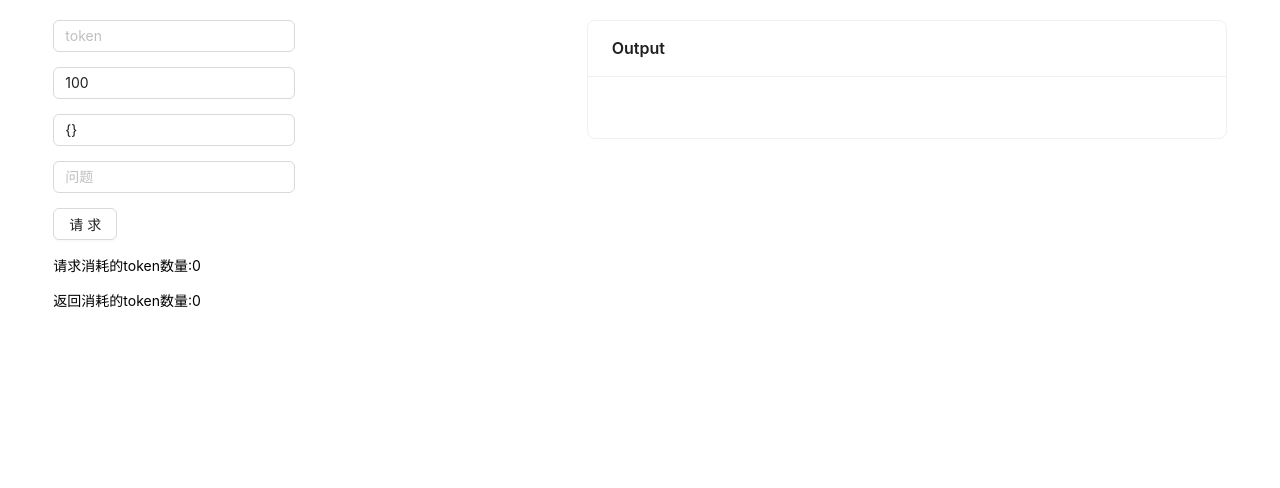
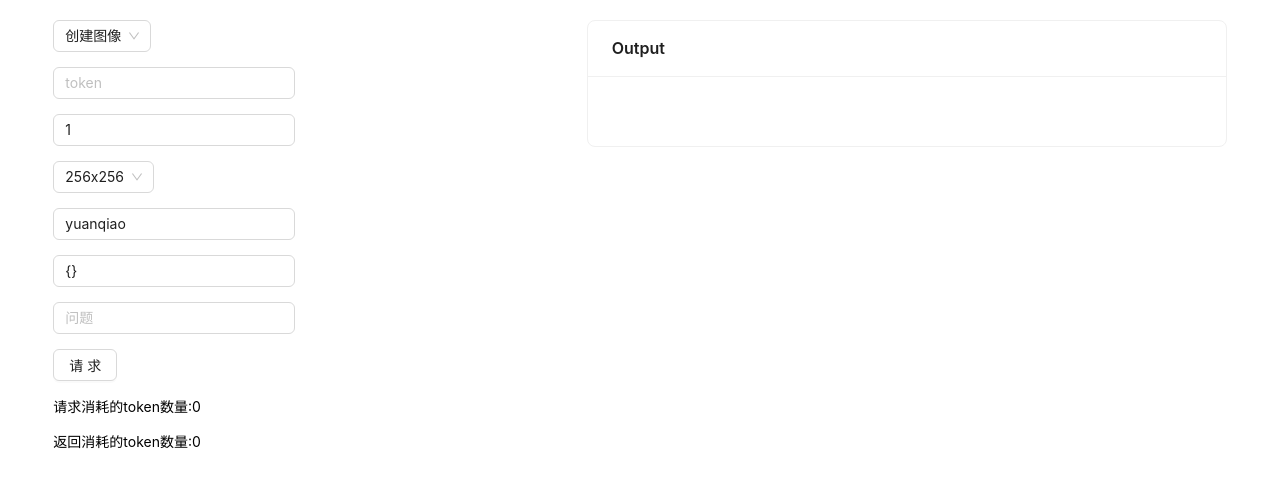
Before and after one commit to BigBoom1991/testForGpt, a React (Create React App) app: page / in a window 1280 px wide. Shown: the top 488 px of the page. Built offline with nearby package versions, Linux system fonts and the light colour scheme.

Commit message:
增加图片功能

```diff
--- a/src/App.js
+++ b/src/App.js
@@ -1,4 +1,3 @@
-import logo from './logo.svg';
 import Req from "./req/Req";
 
 function App() {
--- a/src/req/Req.js
+++ b/src/req/Req.js
@@ -1,16 +1,23 @@
 import React from "react";
-import {Input,InputNumber ,Card,Row,Col,Space,Button,message } from "antd";
+import { Input, Select, Card, Row, Col, Space, Button, message } from "antd";
 import { Configuration, OpenAIApi } from "openai";
 
 const { TextArea } = Input;
 
 const configuration = new Configuration({
-    organization: "org-W7JizPlymKQmbj8JFbFy6yGn",
-    apiKey: "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",
+    organization: "org-t6AFcmldZLPrM2sYOZXJa07O",
+    apiKey: "",
 });
 const openai = new OpenAIApi(configuration);
+const options = {
+    complete: { value: 'complete', label: '补全对话' },
+    chat: { value: 'chat', label: '对话', disabled: true },
+    images: { value: 'images', label: '创建图像' },
+    editImages: { value: 'editImages', label: '修改图像', disabled: true },
+}
+const sizeOptions = [{lable:"256x256",value:"256x256"},{lable:"512x512",value:"512x512"},{lable:"1024x1024",value:"1024x1024"}]
 
-class Req extends React.Component{
+class Req extends React.Component {
     constructor(props) {
         super(props);
         this.state = {
@@ -19,48 +26,104 @@ class Req extends React.Component{
             param: "{}",
             maxToken: 100,
             output: "",
-            resToken:0,
-            reqToken:0,
+            resToken: 0,
+            reqToken: 0,
+            type: options.images.value,
+            pictureNum: 1,
+            imageSrc: "",
+            size:sizeOptions[0].value,
+            user:'yuanqiao',
         };
     }
 
-    req=async ()=>{
+    req = async () => {
         var obj;
-        try{
+        try {
             obj = JSON.parse(this.state.param);
-        }catch(e){
+        } catch (e) {
             message.error("对象参数输入有误");
             throw new Error("对象参数输入有误");
         }
-        if(typeof obj!="object"){
+        if (typeof obj != "object") {
             message.error("对象参数输入有误");
             throw new Error("对象参数输入有误");
         }
-        openai.configuration.apiKey=this.state.token;
+        openai.configuration.apiKey = this.state.token;
+        switch (this.state.type) {
+            case options.complete.value: {
                 var completion = await openai.createCompletion({
                     model: "text-davinci-003",
                     prompt: this.state.prompt,
-            max_tokens:+this.state.maxToken,
+                    max_tokens: this.state.maxToken,
+                    ...obj,
+                });
+                this.setState({
+                    output: completion.data.choices[0].text,
+                    reqToken: completion.data.usage.prompt_tokens,
+                    resToken: completion.data.usage.completion_tokens
+                });
+                break;
+            }
+            case options.images.value: {
+                var completion = await openai.createImage({
+                    prompt: this.state.prompt,
+                    n: this.state.pictureNum,
+                    size: this.state.size,
+                    user:this.state.user,
                     ...obj,
                 });
                 console.log(completion);
-        this.setState({output:completion.data.choices[0].text,
-            reqToken:completion.data.usage.prompt_tokens,
-            resToken:completion.data.usage.completion_tokens});
+                console.log(completion.data.data[0].url);
+                debugger
+                this.setState({
+                    output: completion.data.data[0].url,
+                    // reqToken: completion.data.usage.prompt_tokens,
+                    // resToken: completion.data.usage.completion_tokens
+                });
+                break;
             }
-    onChange=(event)=>{
-        this.setState({[event.target.name]:event.target.value})
+            default: {
+                message.error("未定义或未开发的接口");
+                throw new Error("未定义或未开发的接口");
+            }
+        }
+    }
+    onChange = (event) => {
+        this.setState({ [event.target.name]: event.target.value })
+    }
+    changType = (type) => {
+        this.setState({ type: type })
+    }
+    changeSize = (size) => {
+        this.setState({ size: size })
     }
     render() {
-        let {token,param,prompt,maxToken,output,resToken,reqToken} = this.state;
-        return  (
-            <Row style={{paddingTop: 20}}>
+        let { token, param, prompt, maxToken, output, resToken, reqToken,user,pictureNum } = this.state;
+        return (
+            <Row style={{ paddingTop: 20 }}>
                 <Col span={11} push={1}>
                     <Space size={15} direction="vertical">
+                        <Select name="token" placeholder="token"
+                            options={[...Object.values(options)]}
+                            value={this.state.type}
+                            onChange={this.changType}
+                        />
                         <Input name="token" placeholder="token" value={token} onChange={this.onChange} />
-                        <Input name="maxToken" placeholder="最大令牌数" value={maxToken}  onChange={this.onChange}  />
+                        {this.state.type == options.complete.value
+                            ? <>
+                                <Input name="maxToken" placeholder="最大令牌数" value={maxToken} onChange={this.onChange} />
+                            </>
+                            : <>
+                                <Input name="pictureNum" placeholder="图片数量" value={pictureNum} onChange={this.onChange} />
+                                <Select name="size" placeholder="尺寸"
+                                    value={this.state.size}
+                                    options={sizeOptions}
+                                    onChange={this.changeSize} />
+                                <Input name="user" placeholder="制作者" value={user} onChange={this.onChange} />
+                            </>
+                        }
                         <Input name="param" placeholder="参数" value={param} onChange={this.onChange} />
-                        <TextArea  autoSize={true} name="prompt" placeholder="问题" value={prompt} onChange={this.onChange} />
+                        <TextArea autoSize={true} name="prompt" placeholder="问题" value={prompt} onChange={this.onChange} />
                         <Button onClick={this.req}>请求</Button>
                         <span>请求消耗的token数量:{reqToken}</span>
                         <span>返回消耗的token数量:{resToken}</span>
@@ -68,7 +131,21 @@ class Req extends React.Component{
                 </Col>
                 <Col span={12}>
                     <Card title="Output">
-                        <p style={{whiteSpace:"pre-wrap"}}>{output}</p>
+                        {
+                            (() => {
+                                switch (this.state.type) {
+                                    case options.images.value: {
+                                        return <img src={output} />
+                                    }
+                                    case options.complete.value: {
+                                        return <p style={{ whiteSpace: "pre-wrap" }}>{output}</p>
+                                    }
+                                    default: {
+                                        return "333"
+                                    }
+                                }
+                            })()
+                        }
                     </Card>
                 </Col>
             </Row>
```
Also changed, not shown: 2 other files (tests, documents, lock files or other folders). Lines whose indentation alone changed are shown as unchanged.
